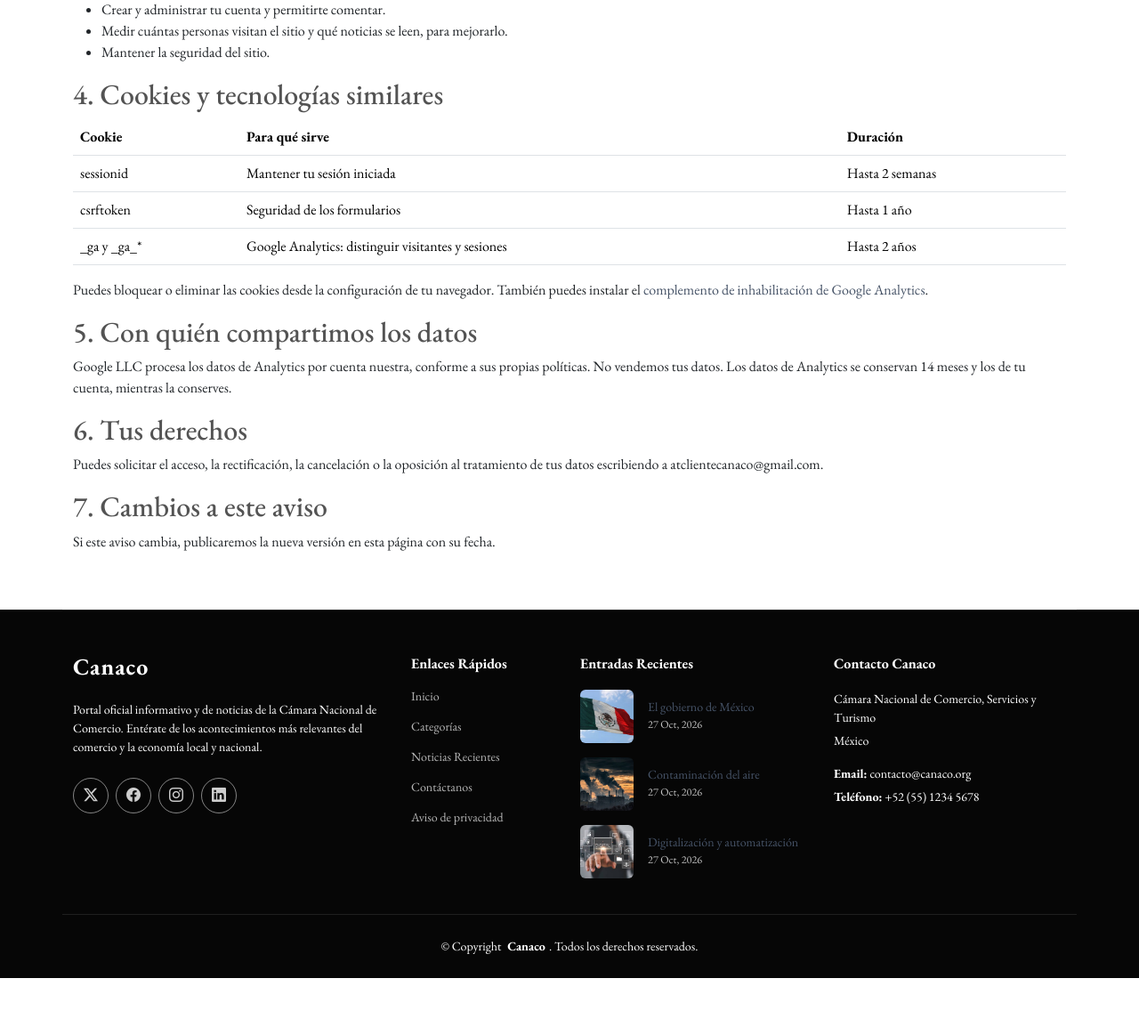
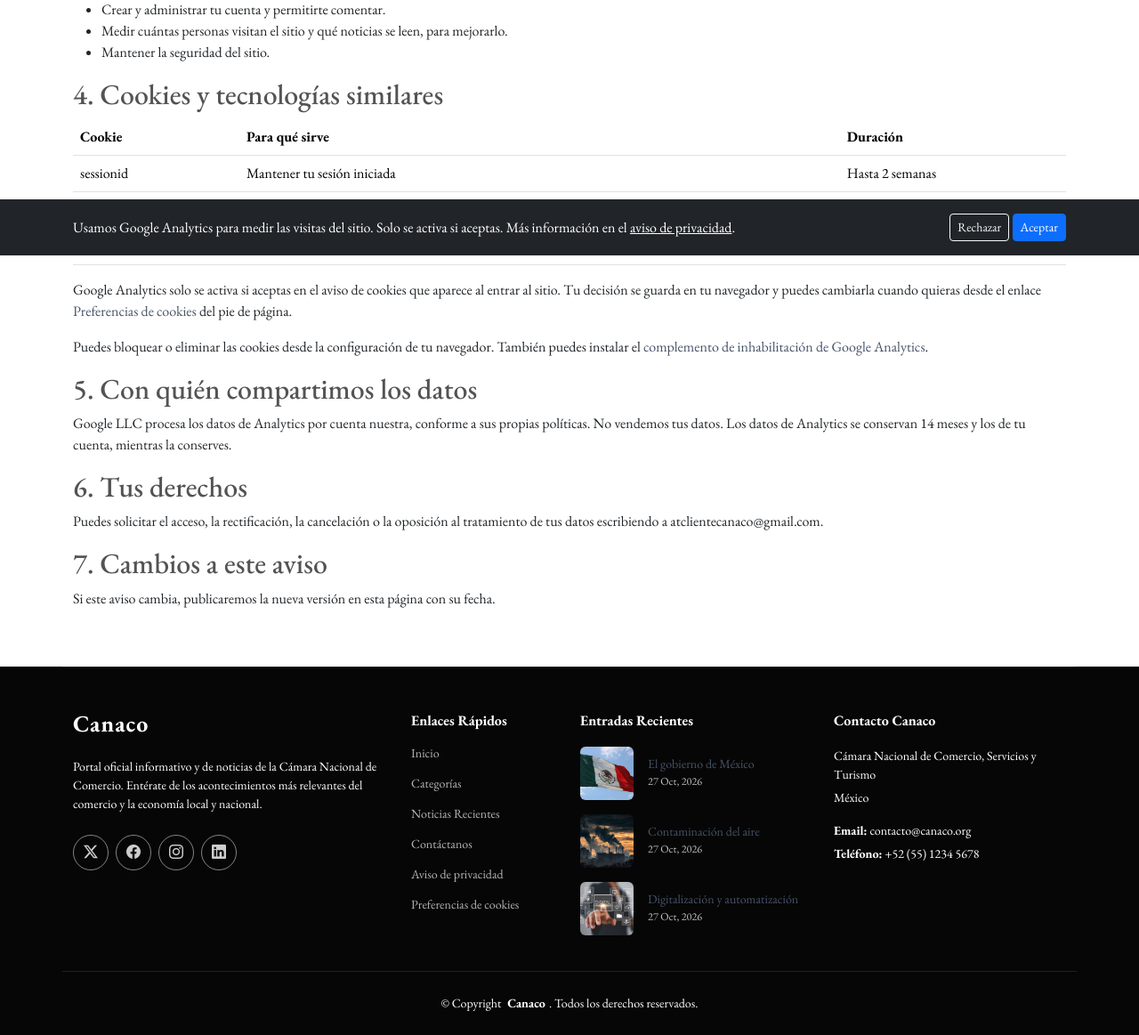
Before and after one commit to JeserOQ/proyectoWeb, a Django app: page /privacidad/ in a window 1280 px wide. Shown: the part 513-1676 px from the top of the page at 89% size. Before the commit the page ends 1612 px from the top, so only its background shows below. Run offline with Django 5.2, Linux system fonts and the light colour scheme; data comes from the database, SQL or seed files in the repository; some libraries are stand-ins or nearby versions.

Commit message:
cookie banner and Google loading with consent

```diff
--- a/canaco/home/templates/home/base.html
+++ b/canaco/home/templates/home/base.html
@@ -3,12 +3,7 @@
 <html lang="es">
 
 <head>
-  <script async src="https://www.googletagmanager.com/gtm.js?id=GTM-PW397WKJ"></script>
-    <script>
-      window.dataLayer = window.dataLayer || [];
-      function gtag(){dataLayer.push(arguments);}
-      gtag('js', new Date());
-    </script>
+  {% include 'partials/google_tag.html' %}
 
   <meta charset="utf-8">
   <meta content="width=device-width, initial-scale=1.0" name="viewport">
@@ -66,6 +61,7 @@
   <script src="{% static 'assets/js/main.js' %}"></script>
 
   {% block extra_js %}{% endblock extra_js %}
+  {% include 'partials/cookie_banner.html' %}
 </body>
 
 </html>
--- a/canaco/home/templates/home/privacidad.html
+++ b/canaco/home/templates/home/privacidad.html
@@ -35,6 +35,7 @@
       </tbody>
     </table>
   </div>
+  <p>Google Analytics solo se activa si aceptas en el aviso de cookies que aparece al entrar al sitio. Tu decisión se guarda en tu navegador y puedes cambiarla cuando quieras desde el enlace <a href="#" class="cookies-preferencias">Preferencias de cookies</a> del pie de página.</p>
   <p>Puedes bloquear o eliminar las cookies desde la configuración de tu navegador. También puedes instalar el <a href="https://tools.google.com/dlpage/gaoptout" target="_blank" rel="noopener">complemento de inhabilitación de Google Analytics</a>.</p>
 
   <h2>5. Con quién compartimos los datos</h2>
--- /dev/null
+++ b/canaco/home/templates/partials/cookie_banner.html
@@ -0,0 +1,52 @@
+<div id="aviso-cookies" class="fixed-bottom bg-dark text-white p-3" style="display:none; z-index:2000;" role="region" aria-label="Aviso de cookies">
+  <div class="container d-flex flex-column flex-md-row align-items-md-center justify-content-between gap-3">
+    <span>
+      Usamos Google Analytics para medir las visitas del sitio. Solo se activa si aceptas.
+      Más información en el <a href="{% url 'home:privacidad' %}" class="text-white text-decoration-underline">aviso de privacidad</a>.
+    </span>
+    <span class="text-nowrap">
+      <button type="button" id="cookies-rechazar" class="btn btn-outline-light btn-sm">Rechazar</button>
+      <button type="button" id="cookies-aceptar" class="btn btn-primary btn-sm">Aceptar</button>
+    </span>
+  </div>
+</div>
+
+<script>
+  (function () {
+    var aviso = document.getElementById('aviso-cookies');
+    var decision = null;
+    try { decision = localStorage.getItem('cookies_google'); } catch (e) {}
+    if (!decision) { aviso.style.display = 'block'; }
+
+    function borrarCookiesGoogle() {
+      document.cookie.split(';').forEach(function (c) {
+        var nombre = c.split('=')[0].trim();
+        if (nombre.indexOf('_ga') === 0) {
+          var vencida = '=; expires=Thu, 01 Jan 1970 00:00:00 GMT; path=/';
+          document.cookie = nombre + vencida;
+          document.cookie = nombre + vencida + '; domain=.' + location.hostname.replace(/^www\./, '');
+        }
+      });
+    }
+
+    document.getElementById('cookies-aceptar').addEventListener('click', function () {
+      try { localStorage.setItem('cookies_google', 'si'); } catch (e) {}
+      aviso.style.display = 'none';
+      cargarGoogle();
+    });
+
+    document.getElementById('cookies-rechazar').addEventListener('click', function () {
+      try { localStorage.setItem('cookies_google', 'no'); } catch (e) {}
+      aviso.style.display = 'none';
+      borrarCookiesGoogle();
+    });
+
+    document.querySelectorAll('.cookies-preferencias').forEach(function (enlace) {
+    enlace.addEventListener('click', function (e) {
+        e.preventDefault();
+        try { localStorage.removeItem('cookies_google'); } catch (err) {}
+        location.reload();
+    });
+    });
+  })();
+</script>
--- a/canaco/home/templates/partials/footer.html
+++ b/canaco/home/templates/partials/footer.html
@@ -24,6 +24,7 @@
           <li><a href="{% url 'home:noticia' %}">Noticias Recientes</a></li>
           <li><a href="{% url 'home:contactanos' %}">Contáctanos</a></li>
           <li><a href="{% url 'home:privacidad' %}">Aviso de privacidad</a></li>
+          <li><a href="#" class="cookies-preferencias">Preferencias de cookies</a></li>
         </ul>
       </div>
 
--- /dev/null
+++ b/canaco/home/templates/partials/google_tag.html
@@ -0,0 +1,16 @@
+<script>
+  window.dataLayer = window.dataLayer || [];
+  function gtag(){dataLayer.push(arguments);}
+  function cargarGoogle() {
+    if (window.googleCargado) { return; }
+    window.googleCargado = true;
+    var s = document.createElement('script');
+    s.async = true;
+    s.src = 'https://www.googletagmanager.com/gtm.js?id=G-QFGNH8YQDD';
+    document.head.appendChild(s);
+    gtag('js', new Date());
+  }
+  try {
+    if (localStorage.getItem('cookies_google') === 'si') { cargarGoogle(); }
+  } catch (e) {}
+</script>
```
